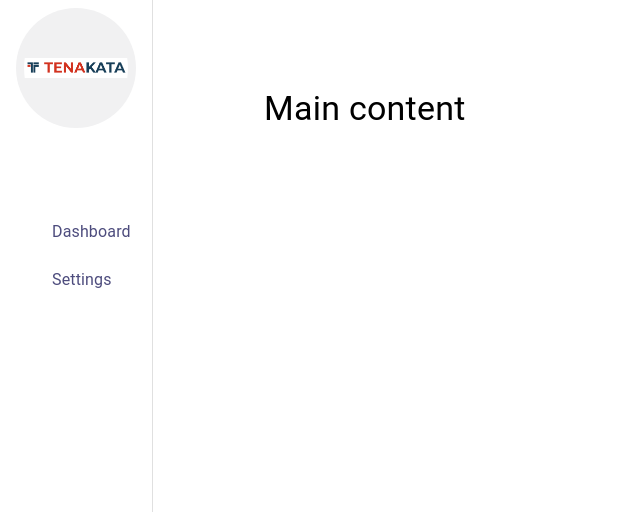
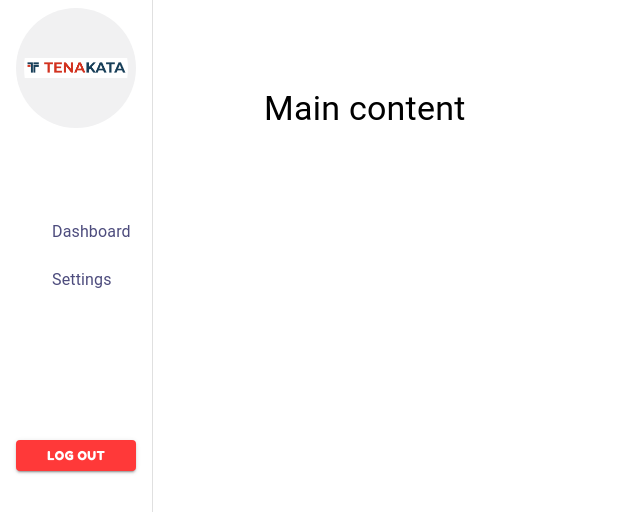
Before and after one commit to Naominm/ticket-management-system-frontend, a React (Vite) app: page /home in a window 1280 px wide. Shown: the top 512 px of the page, without its empty margins (0-640 px from the left). Built offline with nearby package versions, Linux system fonts and the light colour scheme; some icons are missing.

Commit message:
Feat: Build the button fomponent at the sidebar

```diff
--- a/src/pages/mainPage.tsx
+++ b/src/pages/mainPage.tsx
@@ -9,6 +9,7 @@ import {
   IconButton,
   Toolbar,
   Typography,
+  Button,
 } from "@mui/material";
 import MenuIcon from "@mui/icons-material/Menu";
 import DashBoardIcon from "@mui/icons-material/Dashboard";
@@ -38,6 +39,7 @@ export default function CollapsibleSidebar() {
             overflowX: "hidden",
             backgroundColor: "var(--background-color)",
             color: "var(--primary-deep-color)",
+            boxShadow: "2px 2px 4px 2px rgba(146, 143, 143, 0.65)",
           },
         }}
       >
@@ -110,6 +112,23 @@ export default function CollapsibleSidebar() {
             <InstagramIcon sx={{ color: "#E4405F" }} />
           </Box>
         )}
+        {open && (
+          <Button
+            variant="contained"
+            size="small"
+            sx={{
+              backgroundColor: "var(--red-color)",
+              color: "#fff",
+              minHeight: "30px",
+              my: 4,
+              mx: 2,
+              fontFamily: "var(--primary-font)",
+              fontWeight: 800,
+            }}
+          >
+            Log out
+          </Button>
+        )}
       </Drawer>
       <Box component="main" sx={{ flexGrow: 1, p: 3 }}>
         <Toolbar />
```
